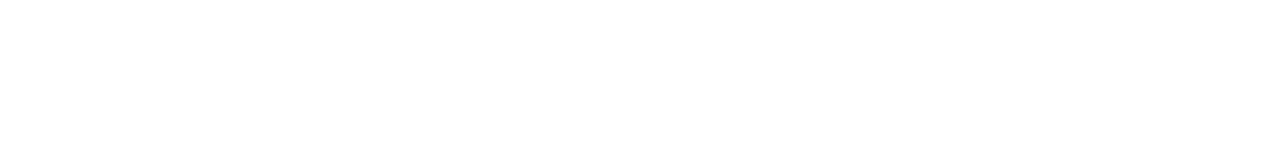
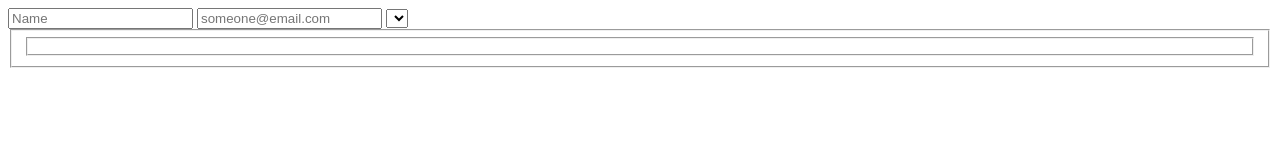
Before and after one commit to Bahle-Gaji/Job-Application-Form, a plain HTML site: page index.html in a window 1280 px wide. Drawn offline with Linux system fonts and the light colour scheme.

Commit message:
Create form

```diff
--- a/index.html
+++ b/index.html
@@ -1,11 +1,21 @@
 <!DOCTYPE html>
 <html lang="en">
 <head>
-    <meta charset="UTF-8">
+    <meta charset="utf-8">
     <meta name="viewport" content="width=device-width, initial-scale=1.0">
     <title>Job Application Form</title>
+    <link rel="stylesheet" href="styles.css">
 </head>
 <body>
+    <div class="">
+        <form>
+            <input type="text" id="name" placeholder="Name">
+            <input type="email" id="email" placeholder="someone@email.com">
+            <select id="position">
+            </select>
+                <fieldset class="radio-group"><fieldset>
+        </form>
+    </div>
 
 </body>
 </html>
```
